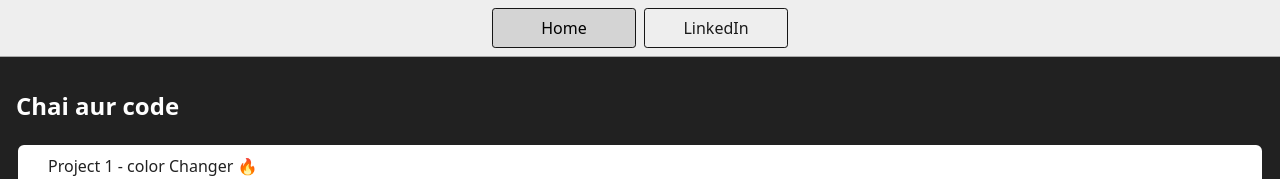
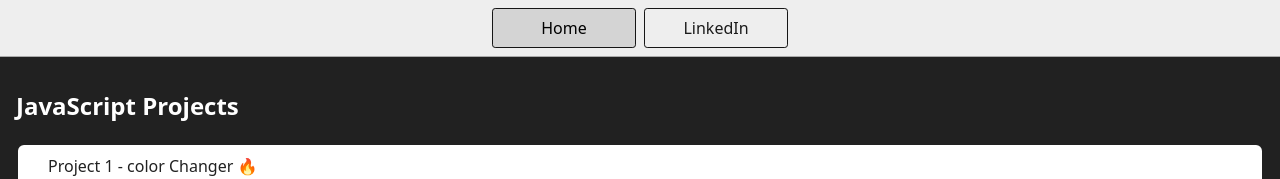
Before and after one commit to RITIKRAJGUPTA/JS-Projects, a website: page index.html in a window 1280 px wide. Shown: the top 179 px of the page. Drawn offline with Linux system fonts and the light colour scheme.

Commit message:
Update index.html

```diff
--- a/index.html
+++ b/index.html
@@ -18,7 +18,7 @@
       >
     </nav>
     <main>
-      <h1>Chai aur code</h1>
+      <h1>JavaScript Projects</h1>
       <div class="projects">
         <a class="project-link" style="" href="./1-colorChanger/index.html"
           >Project 1 - color Changer 🔥</a
```
